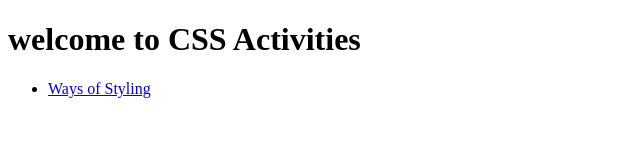
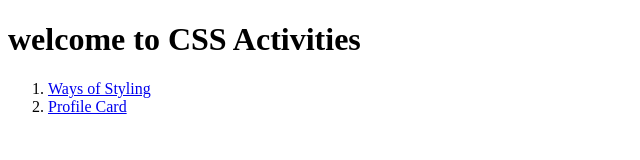
Before and after one commit to AkhilaGuda/CSSFundamentals, a plain HTML site: page index.html in a window 1280 px wide. Shown: the whole page, without its empty margins (0-640 px from the left). Drawn offline with Linux system fonts and the light colour scheme.

Commit message:
updated index file

```diff
--- a/index.html
+++ b/index.html
@@ -8,9 +8,11 @@
 <body>
     <h1> welcome to CSS Activities</h1>
     <nav>
-        <ul>
+        <ol>
             <li><a href="module1_foundation/welcome-page.html">Ways of Styling</a></li>
-        </ul>
+            <li><a href="module2_ContentCard/contentCard.html">Profile Card</a></li>
+        </ol>
+
     </nav>
 
 </body>
```
